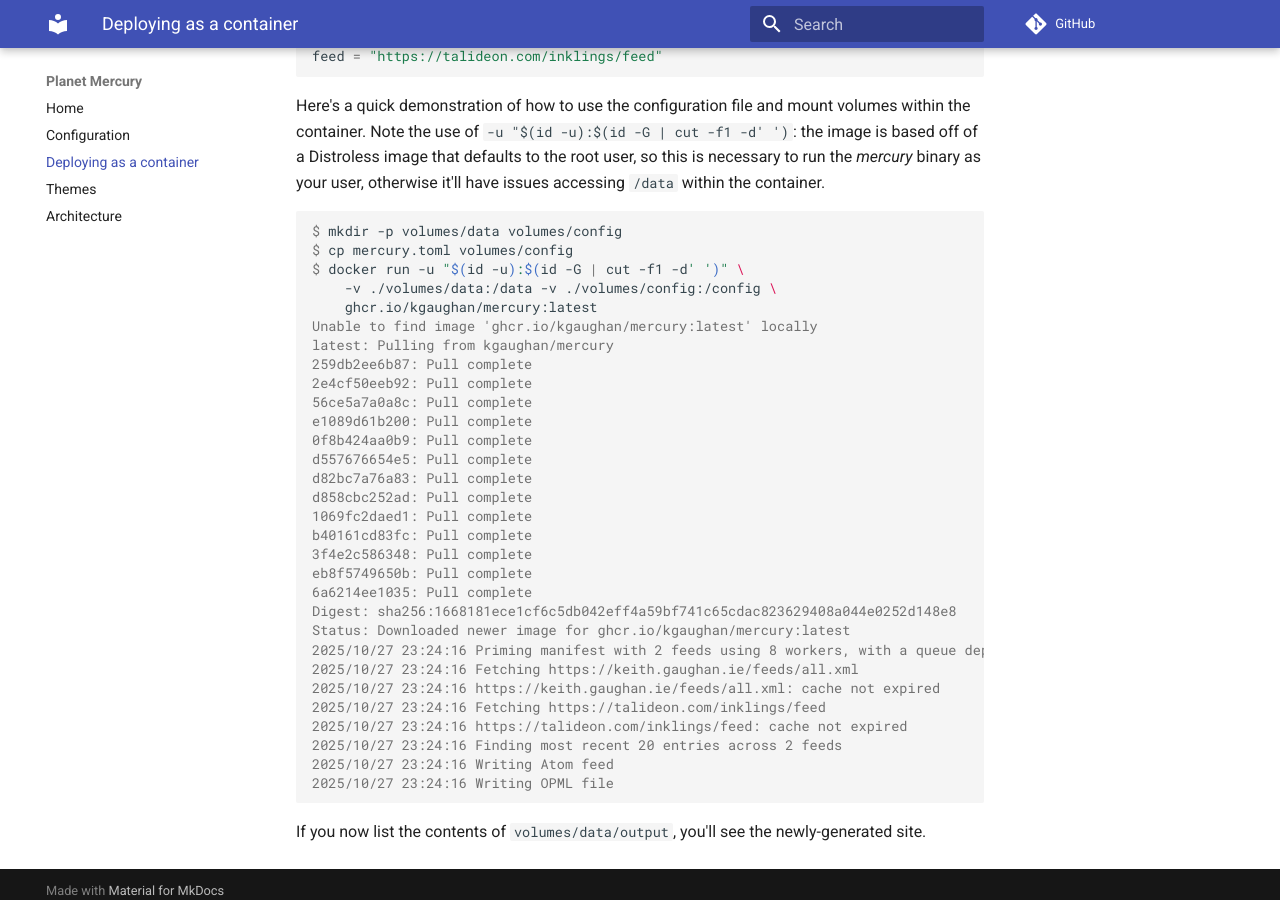
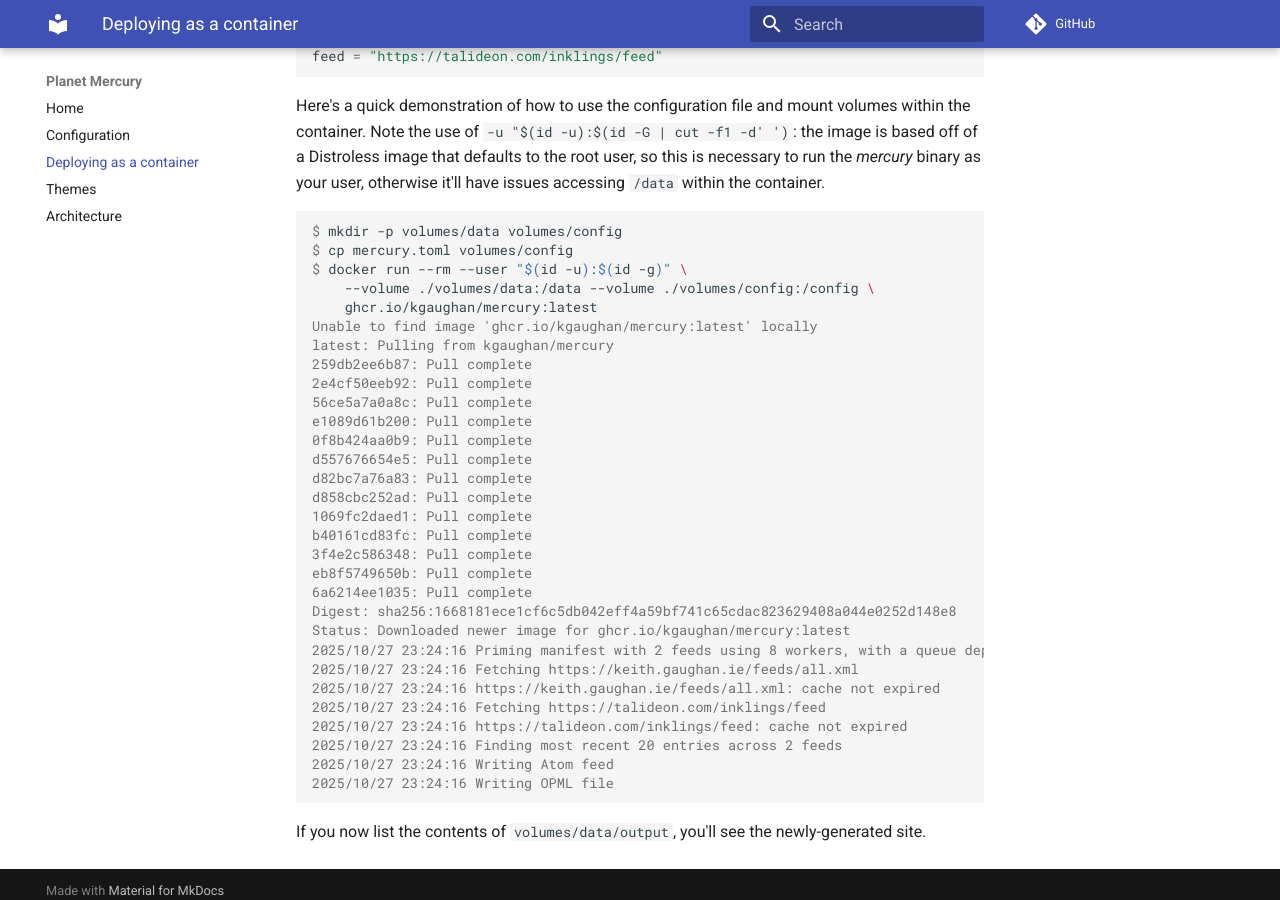
Before and after one commit to kgaughan/mercury, an MkDocs documentation site: the page built from docs/container.md, in a window 1280 px wide and 900 px high, scrolled down 575 px. Built offline with MkDocs 1.6.1 and Material for MkDocs 9.7.7, drawn with Linux system fonts in a browser that asks for light colours; comment, search, counter and statistics services are not loaded.

Commit message:
Documentation and Dockerfile cleanup (#177)
Adding `--rm` means stray containers won't be left around when trying it
out, long flags should make it a bit clearer what's going on, and
consolidating all the annotations will (I hope) reduce the number of
layers.

````diff
--- a/docs/container.md
+++ b/docs/container.md
@@ -33,8 +33,8 @@ Note the use of `-u "$(id -u):$(id -G | cut -f1 -d' ')`: the image is based off
 ```console
 $ mkdir -p volumes/data volumes/config
 $ cp mercury.toml volumes/config
-$ docker run -u "$(id -u):$(id -G | cut -f1 -d' ')" \
-    -v ./volumes/data:/data -v ./volumes/config:/config \
+$ docker run --rm --user "$(id -u):$(id -g)" \
+    --volume ./volumes/data:/data --volume ./volumes/config:/config \
     ghcr.io/kgaughan/mercury:latest
 Unable to find image 'ghcr.io/kgaughan/mercury:latest' locally
 latest: Pulling from kgaughan/mercury
````
Also changed, not shown: 1 other file.
